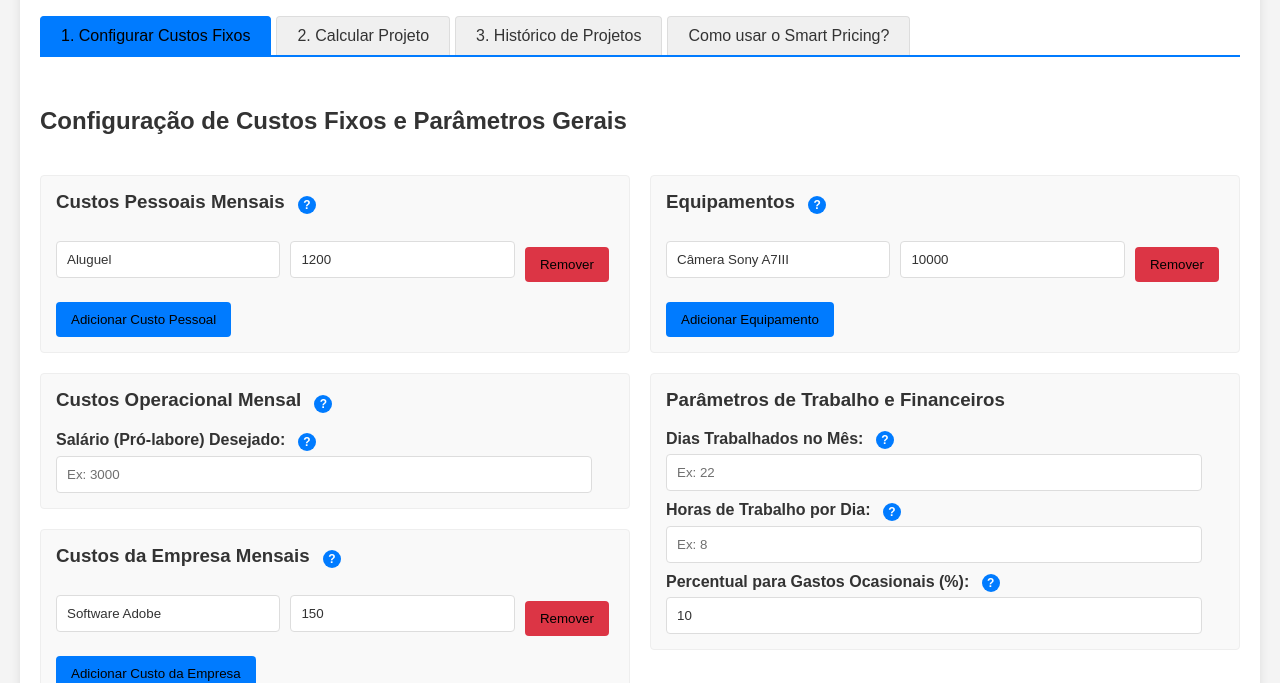
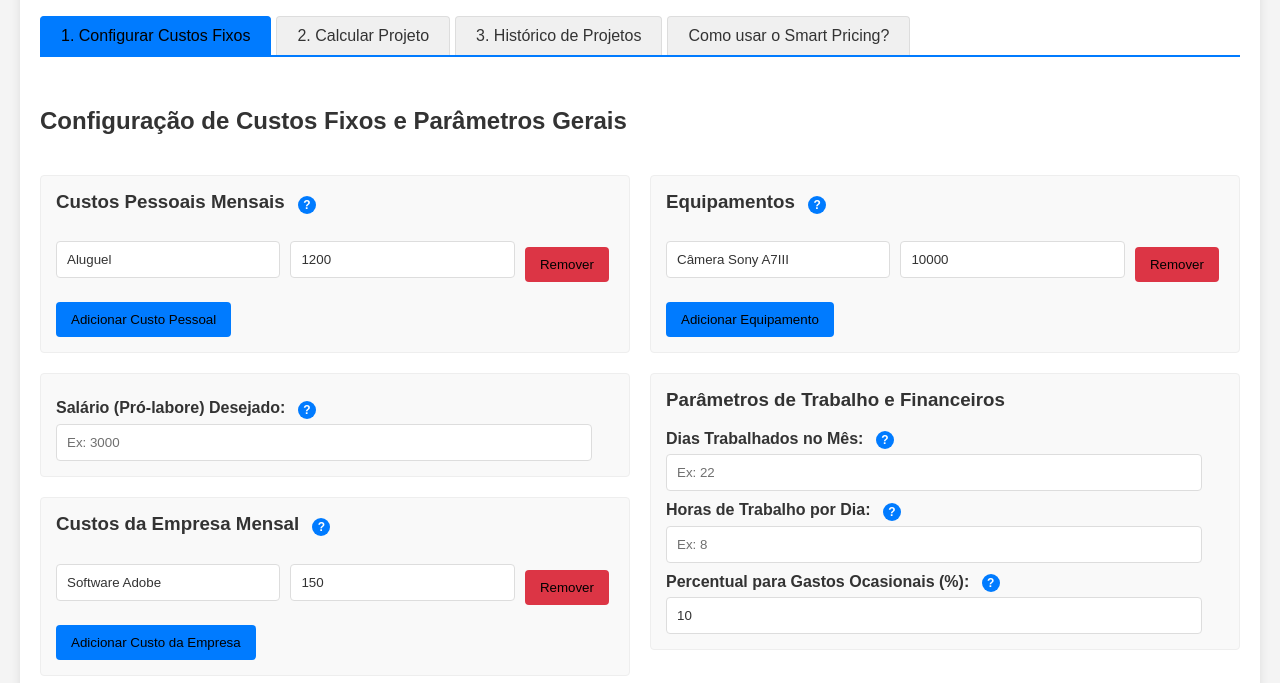
Before and after one commit to oliverfreitas/SmartPricing, a plain HTML site: page index.html in a window 1280 px wide. Shown: the part 119-802 px from the top of the page. Drawn offline with Linux system fonts and the light colour scheme.

Commit message:
Update index.html

```diff
--- a/index.html
+++ b/index.html
@@ -349,11 +349,10 @@ Contato: oliverfreitas@gmail.com
                         <button type="button" onclick="addCustoPessoalItem()">Adicionar Custo Pessoal</button>
                     </div>
                     <div class="section">
-                        <h3>Custos Operacional Mensal <span class="tooltip-container"><span class="tooltip-icon">?</span><span class="tooltip-text">São os gastos que você tem diretamente relacionados ao funcionamento do seu negócio. Exemplos: Programas de edição de vídeo e foto, ferramentas de design, armazenamento em nuvem, domínio, hospedagem, anúncios pagos, impulsionamento de posts, plano de celular, internet, MEI, contador, taxas administrativas, papel, caneta, equipamentos de escritório.</span></span></h3>
                         <label for="salarioProLabore">Salário (Pró-labore) Desejado: <span class="tooltip-container"><span class="tooltip-icon">?</span><span class="tooltip-text">Valor que você deseja retirar da sua empresa pelo seu trabalho.</span></span></label>
                         <input type="number" id="salarioProLabore" placeholder="Ex: 3000"></div>
                     <div class="section">
-                        <h3>Custos da Empresa Mensais <span class="tooltip-container"><span class="tooltip-icon">?</span><span class="tooltip-text">São os gastos que você tem para manter o seu estilo de vida e o bem-estar da sua família. São despesas que você precisa cobrir independentemente de estar trabalhando ou não. Exemplos: Aluguel ou prestação da casa, condomínio, IPTU, luz, água, gás, internet, telefone, Alimentação, etc.</span></span></h3>
+                        <h3>Custos da Empresa Mensal <span class="tooltip-container"><span class="tooltip-icon">?</span><span class="tooltip-text">São os gastos que você tem diretamente relacionados ao funcionamento do seu negócio. Exemplos: Programas de edição de vídeo e foto, ferramentas de design, armazenamento em nuvem, domínio, hospedagem, anúncios pagos, impulsionamento de posts, plano de celular, internet, MEI, contador, taxas administrativas, papel, caneta, equipamentos de escritório.</span></span></h3>
                         <div id="custosEmpresaList"></div>
                         <button type="button" onclick="addCustoEmpresaItem()">Adicionar Custo da Empresa</button>
                     </div>
```
